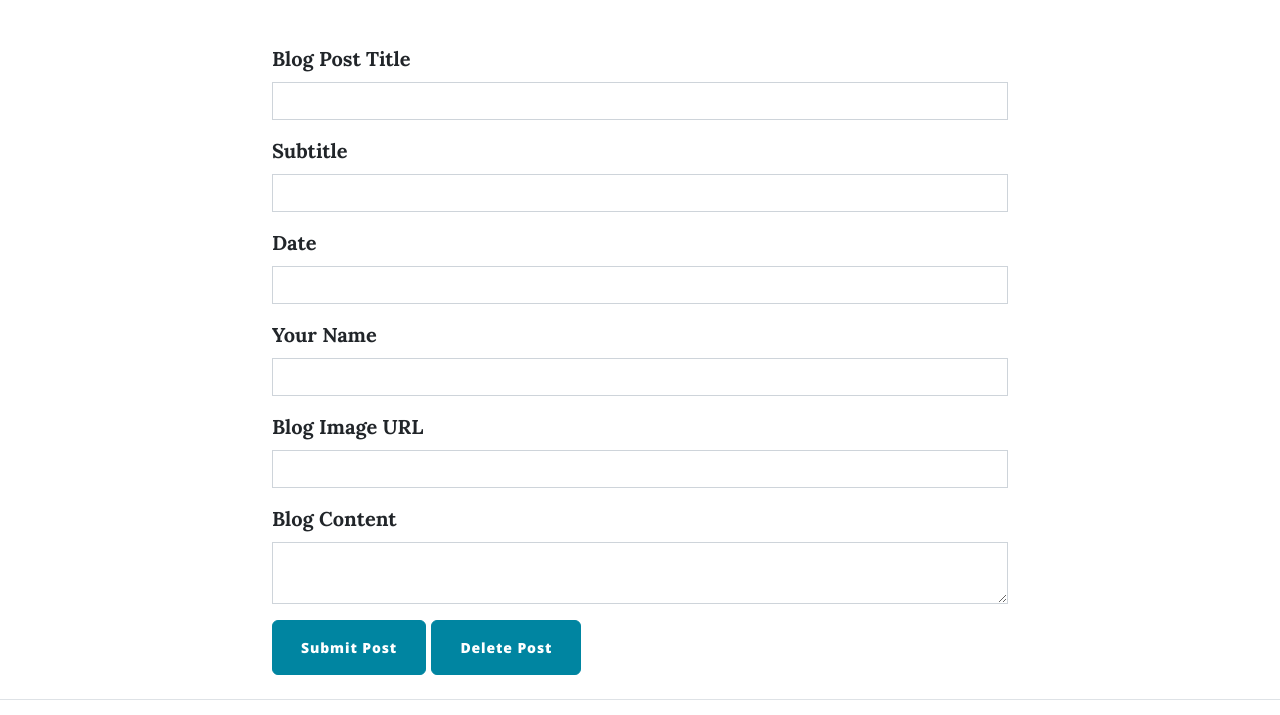
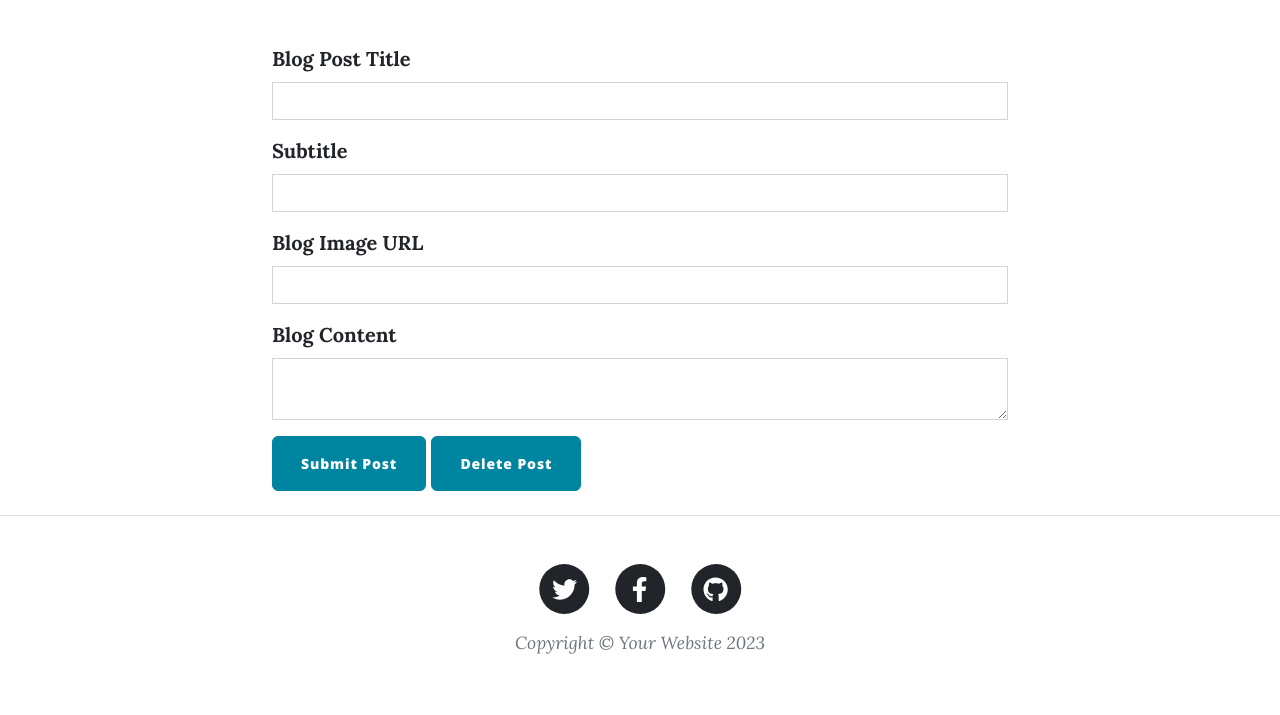
Before and after one commit to Kabya002/blog, a Flask app: page /new-post in a window 1280 px wide. Shown: the part 536-1251 px from the top of the page. After the commit the page ends 1190 px from the top, so only its background shows below. Run offline with Flask 3, Linux system fonts and the light colour scheme; the visitor is signed in with stand-in values (Sample User, id 1); some libraries are stand-ins or nearby versions.

Commit message:
Fixed the show date problem on edit form and in the homepage

```diff
--- a/forms.py
+++ b/forms.py
@@ -7,8 +7,8 @@ from flask_ckeditor import CKEditorField
 class CreatePostForm(FlaskForm):
     title = StringField("Blog Post Title", validators=[DataRequired()])
     subtitle = StringField("Subtitle", validators=[DataRequired()])
-    date = StringField("Date", validators=[DataRequired()])
-    author = StringField("Your Name", validators=[DataRequired()])
+    #date = StringField("Date", validators=[DataRequired()])
+    #author = StringField("Your Name", validators=[DataRequired()])
     img_url = StringField("Blog Image URL", validators=[DataRequired(), URL()])
     body = CKEditorField("Blog Content", validators=[DataRequired()])
     submit = SubmitField("Submit Post")
--- a/main.py
+++ b/main.py
@@ -24,7 +24,7 @@ Admin_account_email= "admin@email.com"
 Admin_account_password= "asdf"
 
 app = Flask(__name__)
-app.config['SECRET_KEY'] = os.environ.get('FLASK_KEY')
+app.config['SECRET_KEY'] = os.environ.get('FLASK_KEY', 'Kabya.002')
 Bootstrap5(app)
 ckeditor = CKEditor(app)
 
@@ -48,6 +48,7 @@ app.config['SQLALCHEMY_DATABASE_URI'] = os.environ.get("DB_URI", "sqlite:///post
 db = SQLAlchemy(model_class=Base)
 db.init_app(app)
 
+########################################################################################
 # CONFIGURE TABLE
 class User(UserMixin, db.Model):
     __tablename__ = "users"
@@ -63,6 +64,7 @@ class User(UserMixin, db.Model):
     #"comment_author" refers to the comment_author property in the Comment class.
     comments = relationship("Comment", back_populates="comment_author")
 
+##############################################################################################
 # CONFIGURE TABLES
 class BlogPost(db.Model):
     __tablename__ = "blog_posts"
@@ -73,12 +75,13 @@ class BlogPost(db.Model):
     author = relationship("User", back_populates="posts")
     title: Mapped[str] = mapped_column(String(250), unique=True, nullable=False)
     subtitle: Mapped[str] = mapped_column(String(250), nullable=False)
-    date: Mapped[str] = mapped_column(String(250), nullable=False)
+    date: Mapped[datetime] = mapped_column(DateTime, nullable=False)
     body: Mapped[str] = mapped_column(Text, nullable=False)
     img_url: Mapped[str] = mapped_column(String(250), nullable=False)
     # Parent relationship to the comments
     comments = relationship("Comment", back_populates="parent_post")
 
+###########################################################################################
 # New table for the database
 class Comment(db.Model):
     __tablename__ = "comments"
@@ -94,13 +97,15 @@ class Comment(db.Model):
     parent_post = relationship("BlogPost", back_populates="comments")
     text: Mapped[str] = mapped_column(Text, nullable=False)
 
+with app.app_context():
+    db.create_all()
+
+#############################################################################################
 @login_manager.user_loader
 def load_user(user_id):
     return db.get_or_404(User, user_id)
 
-with app.app_context():
-    db.create_all()
-
+##########################################################################################
 def admin_only(f):
     @wraps(f)
     @login_required
@@ -112,6 +117,7 @@ def admin_only(f):
         return f(*args, **kwargs)
     return decorated_function
 
+########################################################################################
 @app.route('/')
 def get_all_posts():
     # Query the database for all the posts. Convert the data to a python list.
@@ -119,6 +125,65 @@ def get_all_posts():
     posts = result.scalars().all()
     return render_template("index.html", all_posts=posts)
 
+########################################################################################
+# Add a POST method to be able to post comments
+@app.route("/post/<int:post_id>", methods=["GET", "POST"])
+def show_post(post_id):
+    requested_post = db.get_or_404(BlogPost, post_id)
+    # Add the CommentForm to the route
+    comment_form = CommentForm()
+    # Only allow logged-in users to comment on posts
+    if comment_form.validate_on_submit():
+        if not current_user.is_authenticated:
+            flash("You need to login or register to comment.")
+            return redirect(url_for("login"))
+
+        new_comment = Comment(
+            text=comment_form.comment_text.data,
+            comment_author=current_user,
+            parent_post=requested_post
+        )
+        db.session.add(new_comment)
+        db.session.commit()
+    return render_template("post.html", post=requested_post, current_user=current_user, form=comment_form)
+
+##################################################################################################
+@app.route("/new-post", methods=["GET", "POST"])
+@admin_only
+def add_new_post():
+    form = CreatePostForm()
+    if form.validate_on_submit():
+        new_post = BlogPost(
+            title=form.title.data,
+            subtitle=form.subtitle.data,
+            body=form.body.data,
+            img_url=form.img_url.data,
+            author=current_user,
+            date=datetime.now(),
+
+        )
+        db.session.add(new_post)
+        db.session.commit()
+        return redirect(url_for("get_all_posts"))
+    return render_template("make-post.html", form=form, current_user=current_user)
+
+###########################################################################################
+# Use a decorator so only an admin user can edit a post
+@app.route("/edit-post/<int:post_id>", methods=["GET", "POST"])
+def edit_post(post_id):
+    post = db.get_or_404(BlogPost, post_id)
+    form = CreatePostForm(obj=post)
+    #if hasattr(form, "date"):
+        #del form.date
+    if form.validate_on_submit():
+        form.populate_obj(post)
+        post.author_id = current_user.id
+        post.date = datetime.now()  # 🟡 Real-time update here
+        db.session.commit()
+        return redirect(url_for("show_post", post_id=post.id))
+    return render_template("make-post.html", form=form, is_edit=True, current_user=current_user, post=post)
+
+#######################################################################################################
 # Register new users into the User database
 @app.route('/register', methods=["GET", "POST"])
 def register():
@@ -150,7 +215,7 @@ def register():
         return redirect(url_for("get_all_posts"))
     return render_template("register.html", form=form)
 
-
+####################################################################################################
 @app.route('/login', methods=["GET", "POST"])
 def login():
     form = LoginForm()
@@ -173,66 +238,11 @@ def login():
 
     return render_template("login.html", form=form)
 
+###############################################################################################
 @app.route('/logout')
 def logout():
     logout_user()
     return redirect(url_for('get_all_posts'))
-
-# Add a POST method to be able to post comments
-@app.route("/post/<int:post_id>", methods=["GET", "POST"])
-def show_post(post_id):
-    requested_post = db.get_or_404(BlogPost, post_id)
-    # Add the CommentForm to the route
-    comment_form = CommentForm()
-    # Only allow logged-in users to comment on posts
-    if comment_form.validate_on_submit():
-        if not current_user.is_authenticated:
-            flash("You need to login or register to comment.")
-            return redirect(url_for("login"))
-
-        new_comment = Comment(
-            text=comment_form.comment_text.data,
-            comment_author=current_user,
-            parent_post=requested_post
-        )
-        db.session.add(new_comment)
-        db.session.commit()
-    return render_template("post.html", post=requested_post, current_user=current_user, form=comment_form)
-
-@app.route("/new-post", methods=["GET", "POST"])
-@admin_only
-def add_new_post():
-    form = CreatePostForm()
-    if form.validate_on_submit():
-        new_post = BlogPost(
-            title=form.title.data,
-            subtitle=form.subtitle.data,
-            body=form.body.data,
-            img_url=form.img_url.data,
-            author=current_user,
-            date=datetime.utcnow()
-
-        )
-        db.session.add(new_post)
-        db.session.commit()
-        return redirect(url_for("get_all_posts"))
-    return render_template("make-post.html", form=form, current_user=current_user)
-
-# Use a decorator so only an admin user can edit a post
-@app.route("/edit-post/<int:post_id>", methods=["GET", "POST"])
-def edit_post(post_id):
-    post = db.get_or_404(BlogPost, post_id)
-    form = CreatePostForm(obj=post)
-
-    if form.validate_on_submit():
-        form.populate_obj(post)
-        post.author = current_user.name
-        post.date_modified = datetime.utcnow()  # 🟡 Real-time update here
-        db.session.commit()
-        return redirect(url_for("show_post", post_id=post.id))
-
-    return render_template("make-post.html", form=form, is_edit=True, current_user=current_user, post=post)
-
 # Use a decorator so only an admin user can delete a post
 @app.route("/delete/<int:post_id>")
 @admin_only
@@ -242,12 +252,12 @@ def delete_post(post_id):
     db.session.commit()
     return redirect(url_for('get_all_posts'))
 
-
+##########################################################################################
 @app.route("/about")
 def about():
     return render_template("about.html")
 
-
+#############################################################################################
 @app.route("/contact", methods=["GET", "POST"])
 def contact():
     if request.method == "POST":
@@ -256,6 +266,7 @@ def contact():
         return render_template("contact.html", msg_sent=True)
     return render_template("contact.html", msg_sent=False)
 
+################################################################################################
 def send_email(name, email, phone, message):
     email_message = f"Subject:New Message\n\nName: {name}\nEmail: {email}\nPhone: {phone}\nMessage:{message}"
     with smtplib.SMTP("smtp.gmail.com", 587) as connection:
--- a/templates/index.html
+++ b/templates/index.html
@@ -31,7 +31,7 @@
           Posted by
           <!-- post.author is now a User object -->
           <a href="#">{{post.author.name}}</a>
-          on {{post.date}}
+          on {{ post.date.strftime("%Y-%m-%d %H:%M") }}
           <!-- Only show delete button if user id is 1 (admin user) -->
           {% if current_user.id == 1: %}
           <a href="{{url_for('delete_post', post_id=post.id) }}">✘</a>
--- a/templates/post.html
+++ b/templates/post.html
@@ -13,7 +13,7 @@
             >Posted by
             <!-- Changed from post.author -->
             <a href="#">{{ post.author.name }}</a>
-            on {{ post.date }}
+            on {{ post.date.strftime("%Y-%m-%d %H:%M") }}
           </span>
         </div>
       </div>
```
